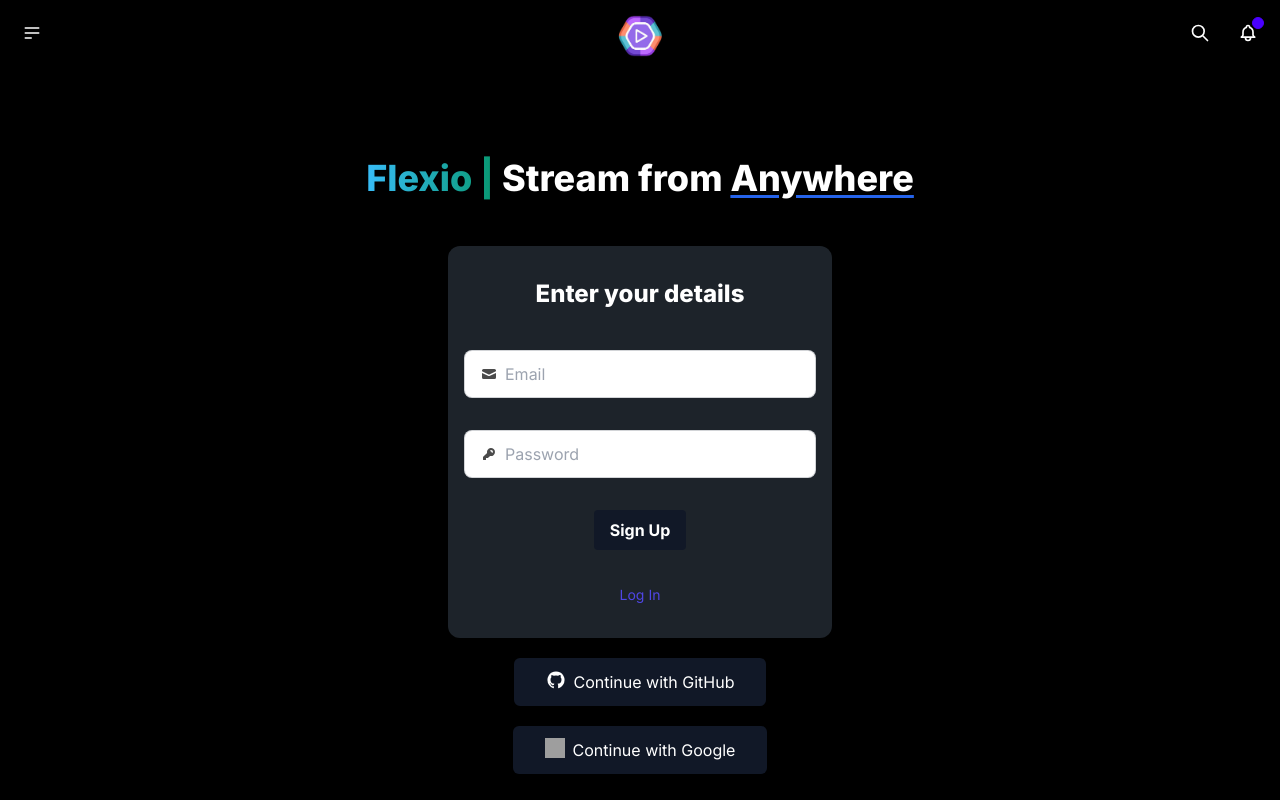
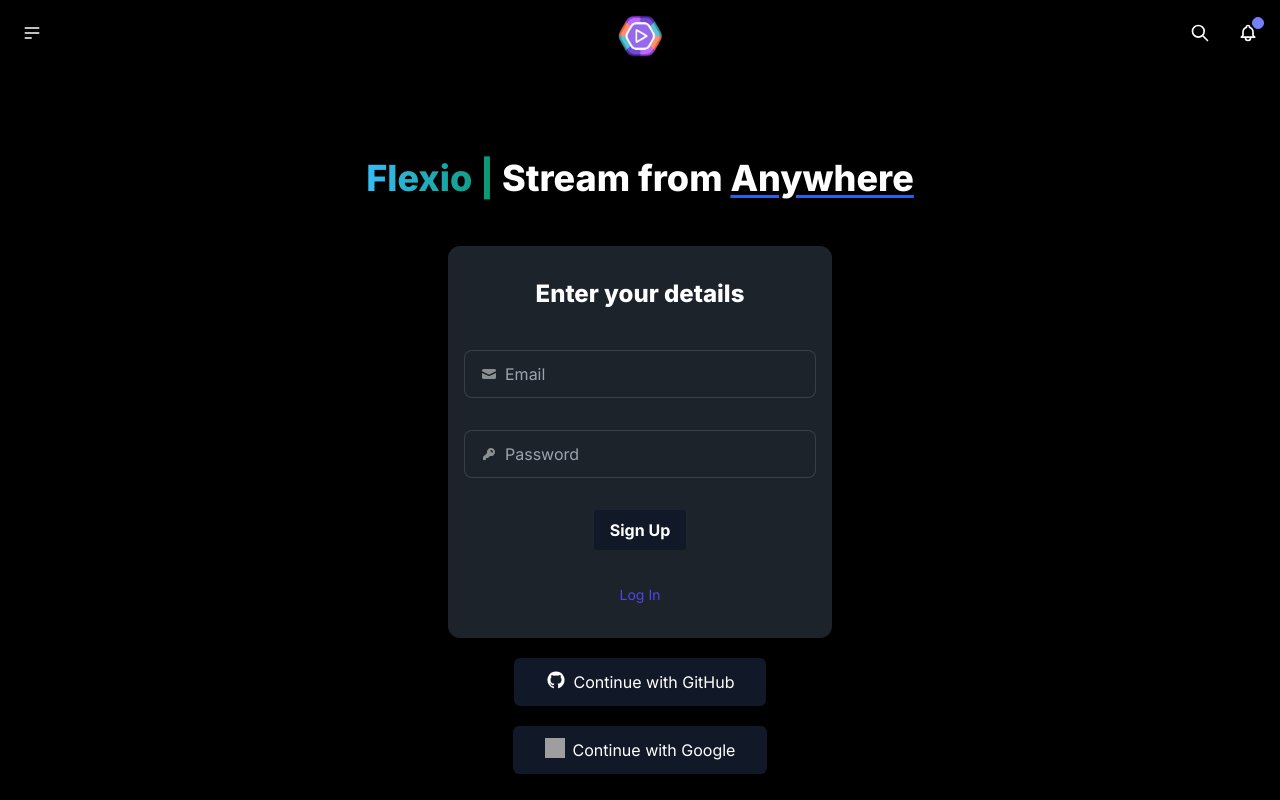
Before and after one commit to adityatakharya/flexio, a Next.js app: page /user/signup in a window 1280 px wide. Shown: the top 800 px of the page. Built offline with nearby package versions, Linux system fonts and the light colour scheme; no server answers; grey boxes are pictures that could not be loaded.

Commit message:
Fixed Daisy UI Error

```diff
--- a/app/layout.js
+++ b/app/layout.js
@@ -16,7 +16,7 @@
     <html lang="en">
       <link rel="icon" href="/favicon.ico" sizes="any" />
       <body className={`${inter.className}`}>
-      <div className="">
+      <div className="bg-black">
       <div className="navbar bg-black text-white">
         <div className="navbar-start">
           <div className="dropdown">
@@ -50,7 +50,7 @@
       <Wrapper>
       {children}
       </Wrapper>
-      <footer className="footer footer-center pt-5 pb-5 bg-gradient-to-r to-gray-800 from-gray-900 text-gray-400 rounded">
+      <footer className="footer footer-center pt-5 pb-5 bg-gradient-to-r to-gray-800 from-gray-900 text-gray-400 rounded-xl">
         <nav className="grid grid-flow-col gap-4">
           <a className="link link-hover">Portfolio</a>
           <a className="link link-hover">Github</a>
--- a/app/page.js
+++ b/app/page.js
@@ -174,7 +174,7 @@
       <div className="flex justify-center px-3">
         <video className="rounded-lg mb-10" ref={userVideoRef} id="userVideo" autoPlay muted />
       </div>
-      <div className="flex justify-center mb-10">
+      <div className="flex justify-center pb-10">
 
         {streamStarted?
           <button onClick={stopStreaming} type="button" className="border border-gray-300 focus:outline-none font-medium rounded-lg text-sm px-5 py-2.5 me-2 mb-2 bg-red-600 text-white border-gray-600 hover:bg-red-700 hover:border-gray-600 focus:ring-gray-700">
--- a/app/user/login/page.js
+++ b/app/user/login/page.js
@@ -58,7 +58,7 @@
 
             {/* Email */}
             <label className="input input-bordered flex items-center gap-2">
-              <svg xmlns="http://www.w3.org/2000/svg" viewBox="0 0 16 16" fill="currentColor" className="w-4 h-4 opacity-70">
+              <svg xmlns="http://www.w3.org/2000/svg" viewBox="0 0 16 16" fill="#bcbdbf" className="w-4 h-4 opacity-70">
                 <path d="M2.5 3A1.5 1.5 0 0 0 1 4.5v.793c.026.009.051.02.076.032L7.674 8.51c.206.1.446.1.652 0l6.598-3.185A.755.755 0 0 1 15 5.293V4.5A1.5 1.5 0 0 0 13.5 3h-11Z" />
                 <path d="M15 6.954 8.978 9.86a2.25 2.25 0 0 1-1.956 0L1 6.954V11.5A1.5 1.5 0 0 0 2.5 13h11a1.5 1.5 0 0 0 1.5-1.5V6.954Z" />
               </svg>
@@ -71,7 +71,7 @@
 
             {/* Password */}
             <label className="input input-bordered flex items-center gap-2">
-              <svg xmlns="http://www.w3.org/2000/svg" viewBox="0 0 16 16" fill="currentColor" className="w-4 h-4 opacity-70">
+              <svg xmlns="http://www.w3.org/2000/svg" viewBox="0 0 16 16" fill="#bcbdbf" className="w-4 h-4 opacity-70">
                 <path fillRule="evenodd" d="M14 6a4 4 0 0 1-4.899 3.899l-1.955 1.955a.5.5 0 0 1-.353.146H5v1.5a.5.5 0 0 1-.5.5h-2a.5.5 0 0 1-.5-.5v-2.293a.5.5 0 0 1 .146-.353l3.955-3.955A4 4 0 1 1 14 6Zm-4-2a.75.75 0 0 0 0 1.5.5.5 0 0 1 .5.5.75.75 0 0 0 1.5 0 2 2 0 0 0-2-2Z" clipRule="evenodd" />
               </svg>
               <input
--- a/app/user/profile/setup/page.js
+++ b/app/user/profile/setup/page.js
@@ -75,7 +75,7 @@
       <div className="flex items-center w-full">
         <input
           type="text"
-          className="input input-bordered flex-grow mb-2"
+          className="input input-bordered flex-grow mb-2 text-white"
           value={inputValue}
           onChange={(e) => setInputValue(e.target.value)}
           disabled={isDisabled}
@@ -169,13 +169,14 @@
 
   return (
     <>
+    <div className="bg-black">
       { successNoti && (
         <div role="alert" class="alert alert-success">
         <svg xmlns="http://www.w3.org/2000/svg" class="stroke-current shrink-0 h-6 w-6" fill="none" viewBox="0 0 24 24"><path stroke-linecap="round" stroke-linejoin="round" stroke-width="2" d="M9 12l2 2 4-4m6 2a9 9 0 11-18 0 9 9 0 0118 0z" /></svg>
         <span>Changes Saved! <u><a href="/user/profile/setup" onClick={(e) => {setSuccessNoti(false)}}>Refresh</a></u> to update.</span>
       </div>
       )}
-      <h1 className="text-4xl font-mono text-white text-center mt-10 mb-10">Profile Settings</h1>
+      <h1 className="text-4xl font-mono text-white text-center pt-10 mb-10">Profile Settings</h1>
       <hr className="w-64 h-1 mx-auto my-4 border-0 rounded md:my-10 bg-gray-700" />
       <div className="min-h-screen bg-black flex flex-col items-center mt-20 px-10">
         <UserDataBoxes
@@ -196,6 +197,7 @@
           existingValue={userPostgres?.stream_url}
         />
         <div className="text-center mt-6">
+          <a href="/user/login">
           <button
             type="button"
             className="bg-gray-900 hover:bg-red-600 text-white font-bold py-2 px-4 rounded focus:outline-none focus:shadow-outline"
@@ -203,7 +205,9 @@
           >
             Sign Out
           </button>
+          </a>
         </div>
+      </div>
       </div>
     </>
   );
--- a/app/user/signup/page.js
+++ b/app/user/signup/page.js
@@ -49,20 +49,20 @@
 
             {/* Email */}
             <label className="input input-bordered flex items-center gap-2">
-              <svg xmlns="http://www.w3.org/2000/svg" viewBox="0 0 16 16" fill="currentColor" className="w-4 h-4 opacity-70">
+              <svg xmlns="http://www.w3.org/2000/svg" viewBox="0 0 16 16" fill="#bcbdbf" className="w-4 h-4 opacity-70">
                 <path d="M2.5 3A1.5 1.5 0 0 0 1 4.5v.793c.026.009.051.02.076.032L7.674 8.51c.206.1.446.1.652 0l6.598-3.185A.755.755 0 0 1 15 5.293V4.5A1.5 1.5 0 0 0 13.5 3h-11Z" />
                 <path d="M15 6.954 8.978 9.86a2.25 2.25 0 0 1-1.956 0L1 6.954V11.5A1.5 1.5 0 0 0 2.5 13h11a1.5 1.5 0 0 0 1.5-1.5V6.954Z" />
               </svg>
               <input
                 type="text"
-                className="grow bg-gray-700"
+                className="grow"
                 placeholder="Email"
               />
             </label>
 
             {/* Password */}
             <label className="input input-bordered flex items-center gap-2">
-              <svg xmlns="http://www.w3.org/2000/svg" viewBox="0 0 16 16" fill="currentColor" className="w-4 h-4 opacity-70">
+              <svg xmlns="http://www.w3.org/2000/svg" viewBox="0 0 16 16" fill="#bcbdbf" className="w-4 h-4 opacity-70">
                 <path fillRule="evenodd" d="M14 6a4 4 0 0 1-4.899 3.899l-1.955 1.955a.5.5 0 0 1-.353.146H5v1.5a.5.5 0 0 1-.5.5h-2a.5.5 0 0 1-.5-.5v-2.293a.5.5 0 0 1 .146-.353l3.955-3.955A4 4 0 1 1 14 6Zm-4-2a.75.75 0 0 0 0 1.5.5.5 0 0 1 .5.5.75.75 0 0 0 1.5 0 2 2 0 0 0-2-2Z" clipRule="evenodd" />
               </svg>
               <input
--- a/tailwind.config.js
+++ b/tailwind.config.js
@@ -6,8 +6,7 @@
     "./app/**/*.{js,ts,jsx,tsx,mdx}",
   ],
   daisyui: {
-    darkTheme: "dark",
-    lightTheme: "dark",
+    themes: ["dark"],
   },
   theme: {
     extend: {
@@ -25,21 +24,4 @@
   plugins: [
     require('daisyui'),
   ],
-  theme: {
-    extend: {
-      colors: {
-        base: {
-          100: "#1d232a", // Dark mode base color
-        },
-      },
-    },
-  },
-  // Define the light mode base colors
-  lightTheme: {
-    colors: {
-      base: {
-        100: "#1d232a", // Light mode base color
-      },
-    },
-  },
 };
```
Also changed, not shown: 2 other files (tests, documents, lock files or other folders).
